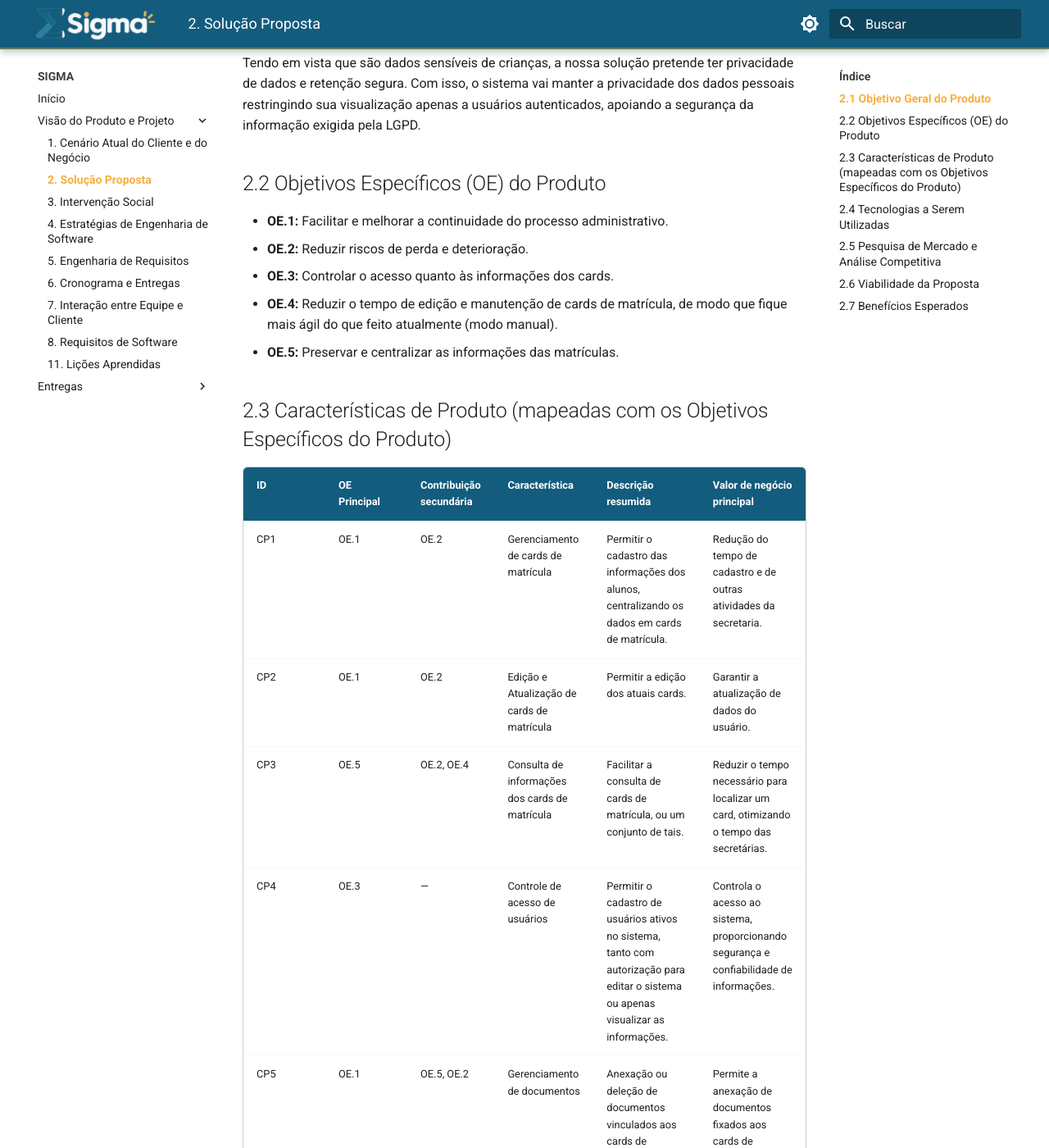
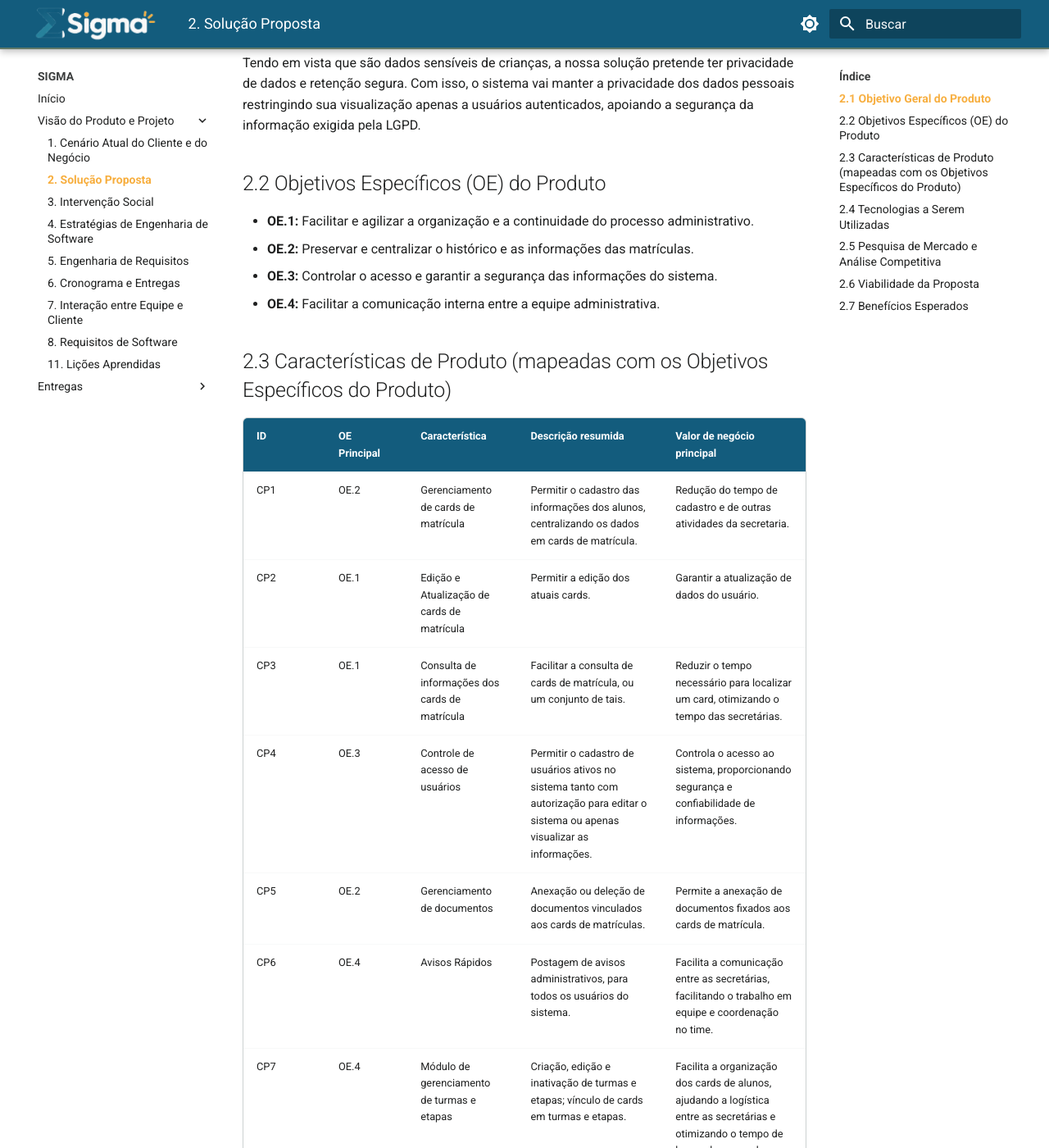
Before and after one commit to mdsreq-fga-unb/REQ-2026.2-T01-Sigma, an MkDocs documentation site: the page built from docs/doc-visao/2_solucao.md, in a window 1280 px wide and 1400 px high, scrolled down 806 px. Shown: the whole window at 82% size. Built offline with MkDocs 1.6.1 and Material for MkDocs 9.7.7, drawn with Linux system fonts in a browser that asks for light colours; some of the changed text lies outside the part shown.

Commit message:
docs: atualiza seções 2.2 e 2.3 com novos OEs e características de produto CP1 a CP8

```diff
--- a/docs/doc-visao/2_solucao.md
+++ b/docs/doc-visao/2_solucao.md
@@ -14,22 +14,25 @@ Tendo em vista que são dados sensíveis de crianças, a nossa solução pretend
 
 ## 2.2 Objetivos Específicos (OE) do Produto
 
-- **OE.1:** Facilitar e melhorar a continuidade do processo administrativo.
-- **OE.2:** Reduzir riscos de perda e deterioração.
-- **OE.3:** Controlar o acesso quanto às informações dos cards.
-- **OE.4:** Reduzir o tempo de edição e manutenção de cards de matrícula, de modo que fique mais ágil do que feito atualmente (modo manual).
-- **OE.5:** Preservar e centralizar as informações das matrículas.
+- **OE.1:** Facilitar e agilizar a organização e a continuidade do processo administrativo.
+- **OE.2:** Preservar e centralizar o histórico e as informações das matrículas.
+- **OE.3:** Controlar o acesso e garantir a segurança das informações do sistema.
+- **OE.4:** Facilitar a comunicação interna entre a equipe administrativa.
+
 ## 2.3 Características de Produto (mapeadas com os Objetivos Específicos do Produto)
 
-| ID | OE Principal | Contribuição secundária | Característica | Descrição resumida | Valor de negócio principal |
-|---|---|---|---|---|---|
-| CP1 | OE.1 | OE.2 | Gerenciamento de cards de matrícula | Permitir o cadastro das informações dos alunos, centralizando os dados em cards de matrícula. | Redução do tempo de cadastro e de outras atividades da secretaria. |
-| CP2 | OE.1 | OE.2 | Edição e Atualização de cards de matrícula | Permitir a edição dos atuais cards. | Garantir a atualização de dados do usuário. |
-| CP3 | OE.5 | OE.2, OE.4 | Consulta de informações dos cards de matrícula | Facilitar a consulta de cards de matrícula, ou um conjunto de tais. | Reduzir o tempo necessário para localizar um card, otimizando o tempo das secretárias. |
-| CP4 | OE.3 | — | Controle de acesso de usuários | Permitir o cadastro de usuários ativos no sistema, tanto com autorização para editar o sistema ou apenas visualizar as informações. | Controla o acesso ao sistema, proporcionando segurança e confiabilidade de informações. |
-| CP5 | OE.1 | OE.5, OE.2 | Gerenciamento de documentos | Anexação ou deleção de documentos vinculados aos cards de matrícula. | Permite a anexação de documentos fixados aos cards de matrícula. |
-| CP6 | OE.1 | OE.5 | Avisos Rápidos | Postagem de avisos administrativos, para todos os usuários do sistema. | Facilita a comunicação entre as secretárias, facilitando o trabalho em equipe e coordenação no time. |
-| CP7 | OE.5 | — | Módulo de gerenciamento de turmas e etapas | Criação, edição e inativação de turmas e etapas; vínculo de cards em turmas e etapas. | Facilita a organização dos cards de alunos, ajudando a logística entre as secretárias e otimizando o tempo de busca de um card. |
+| ID | OE Principal | Característica | Descrição resumida | Valor de negócio principal |
+|---|---|---|---|---|
+| CP1 | OE.2 | Gerenciamento de cards de matrícula | Permitir o cadastro das informações dos alunos, centralizando os dados em cards de matrícula. | Redução do tempo de cadastro e de outras atividades da secretaria. |
+| CP2 | OE.1 | Edição e Atualização de cards de matrícula | Permitir a edição dos atuais cards. | Garantir a atualização de dados do usuário. |
+| CP3 | OE.1 | Consulta de informações dos cards de matrícula | Facilitar a consulta de cards de matrícula, ou um conjunto de tais. | Reduzir o tempo necessário para localizar um card, otimizando o tempo das secretárias. |
+| CP4 | OE.3 | Controle de acesso de usuários | Permitir o cadastro de usuários ativos no sistema tanto com autorização para editar o sistema ou apenas visualizar as informações. | Controla o acesso ao sistema, proporcionando segurança e confiabilidade de informações. |
+| CP5 | OE.2 | Gerenciamento de documentos | Anexação ou deleção de documentos vinculados aos cards de matrículas. | Permite a anexação de documentos fixados aos cards de matrícula. |
+| CP6 | OE.4 | Avisos Rápidos | Postagem de avisos administrativos, para todos os usuários do sistema. | Facilita a comunicação entre as secretárias, facilitando o trabalho em equipe e coordenação no time. |
+| CP7 | OE.4 | Módulo de gerenciamento de turmas e etapas | Criação, edição e inativação de turmas e etapas; vínculo de cards em turmas e etapas. | Facilita a organização dos cards de alunos, ajudando a logística entre as secretárias e otimizando o tempo de busca de um card. |
+| CP8 | OE.3 | Auditoria e Integridade | Registrar o histórico de edições e exigir confirmação em operações de salvamento. | Garantir total rastreabilidade e segurança contra alterações indevidas ou perdas acidentais de dados. |
+
+
 
 ## 2.4 Tecnologias a Serem Utilizadas
 
```
